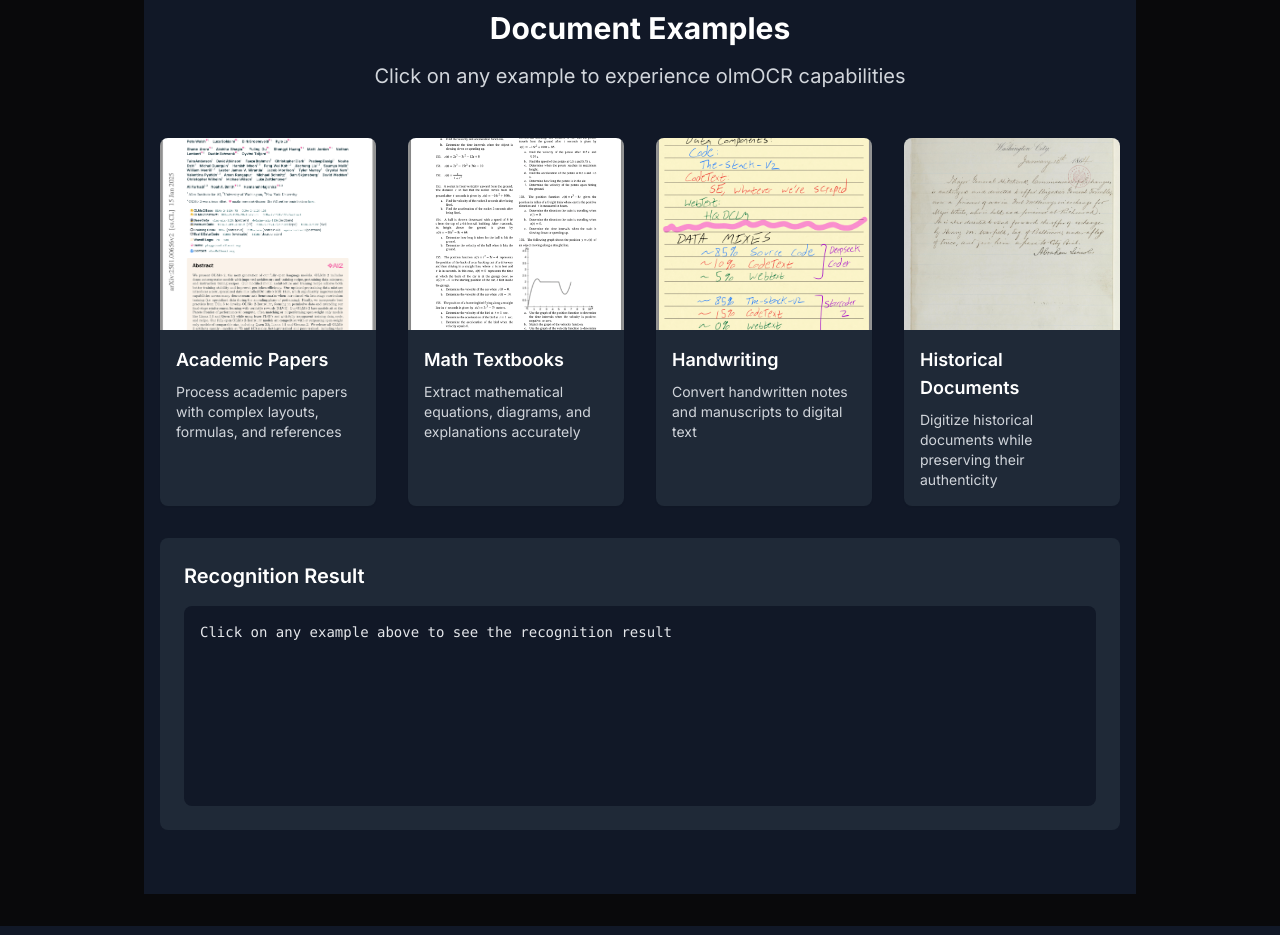
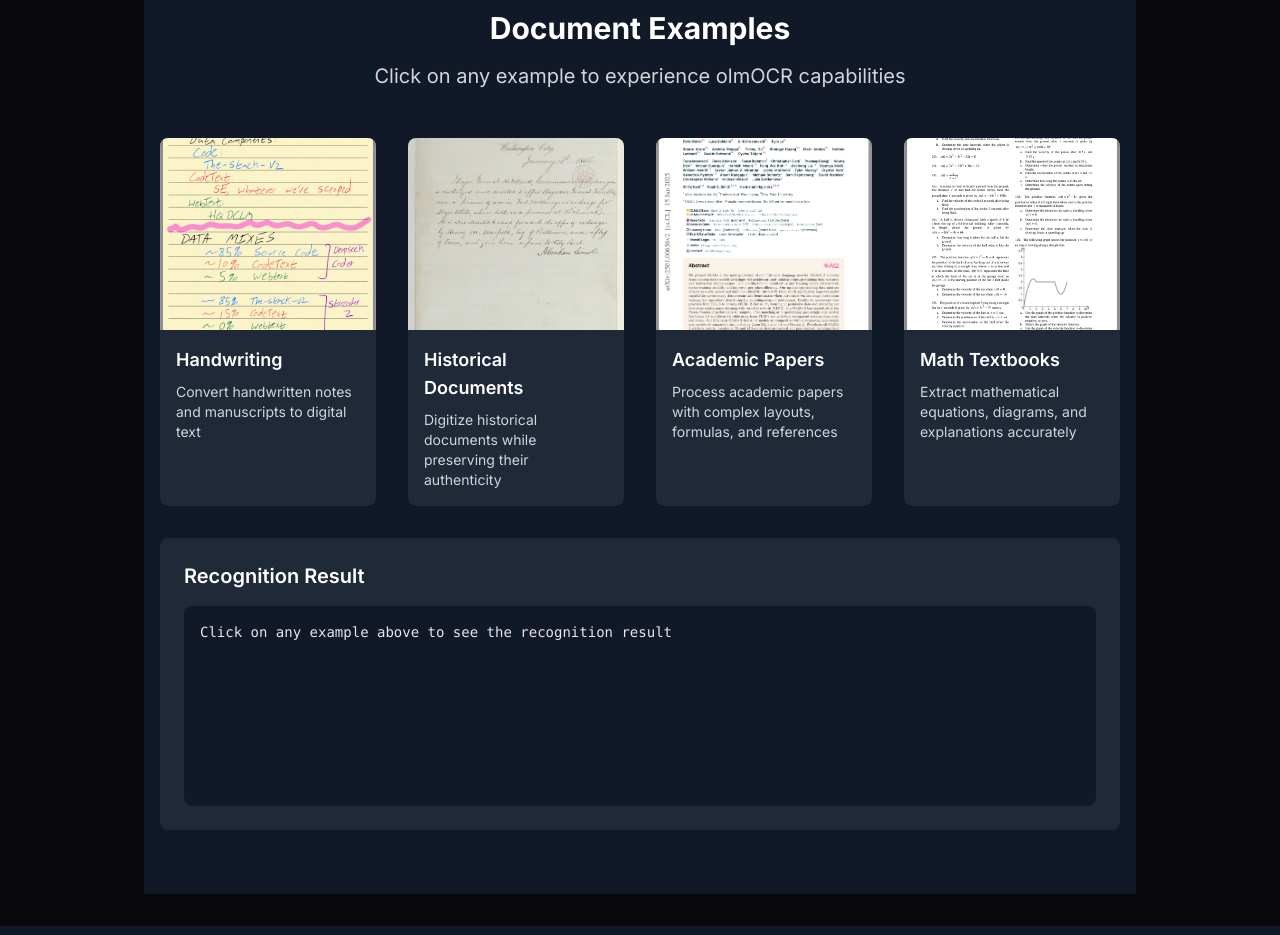
Before and after one commit to mj931554665/olmocr.im, a Next.js app: page / in a window 1280 px wide. Shown: the part 940-1875 px from the top of the page. Built offline with nearby package versions, Linux system fonts and the light colour scheme.

Commit message:
feat: 调整示例图片顺序并添加滚动功能
1. 调整图片顺序：将手写文档和历史文件移到前面，将学术论文和数学教科书移到后面 2. 添加点击图片后自动滚动到结果区域的功能：添加 result-section ID，实现平滑滚动效果

```diff
--- a/src/components/Showcase.tsx
+++ b/src/components/Showcase.tsx
@@ -23,6 +23,18 @@ export default function Showcase({ locale = 'en' }: ShowcaseProps) {
       placeholder: 'Click on any example above to see the recognition result',
       cases: [
         {
+          id: 'handwriting',
+          title: 'Handwriting',
+          description: 'Convert handwritten notes and manuscripts to digital text',
+          image: '/showcase/handwriting.jpg'
+        },
+        {
+          id: 'historical',
+          title: 'Historical Documents',
+          description: 'Digitize historical documents while preserving their authenticity',
+          image: '/showcase/historical.jpg'
+        },
+        {
           id: 'academic',
           title: 'Academic Papers',
           description: 'Process academic papers with complex layouts, formulas, and references',
@@ -33,18 +45,6 @@ export default function Showcase({ locale = 'en' }: ShowcaseProps) {
           title: 'Math Textbooks',
           description: 'Extract mathematical equations, diagrams, and explanations accurately',
           image: '/showcase/math.jpg'
-        },
-        {
-          id: 'handwriting',
-          title: 'Handwriting',
-          description: 'Convert handwritten notes and manuscripts to digital text',
-          image: '/showcase/handwriting.jpg'
-        },
-        {
-          id: 'historical',
-          title: 'Historical Documents',
-          description: 'Digitize historical documents while preserving their authenticity',
-          image: '/showcase/historical.jpg'
         }
       ]
     },
@@ -58,6 +58,18 @@ export default function Showcase({ locale = 'en' }: ShowcaseProps) {
       placeholder: '点击上方任意示例查看识别结果',
       cases: [
         {
+          id: 'handwriting',
+          title: '手写文档',
+          description: '将手写笔记和手稿转换为数字文本',
+          image: '/showcase/handwriting.jpg'
+        },
+        {
+          id: 'historical',
+          title: '历史文件',
+          description: '数字化历史文档的同时保持其真实性',
+          image: '/showcase/historical.jpg'
+        },
+        {
           id: 'academic',
           title: '学术论文',
           description: '处理包含复杂排版、公式和参考文献的学术论文',
@@ -68,18 +80,6 @@ export default function Showcase({ locale = 'en' }: ShowcaseProps) {
           title: '数学教科书',
           description: '准确提取数学方程式、图表和解释说明',
           image: '/showcase/math.jpg'
-        },
-        {
-          id: 'handwriting',
-          title: '手写文档',
-          description: '将手写笔记和手稿转换为数字文本',
-          image: '/showcase/handwriting.jpg'
-        },
-        {
-          id: 'historical',
-          title: '历史文件',
-          description: '数字化历史文档的同时保持其真实性',
-          image: '/showcase/historical.jpg'
         }
       ]
     }
@@ -94,6 +94,12 @@ export default function Showcase({ locale = 'en' }: ShowcaseProps) {
       setLoading(true);
       setSelectedTitle(title);
       setResult(''); // 清空之前的结果
+
+      // 滚动到结果区域
+      const resultSection = document.getElementById('result-section');
+      if (resultSection) {
+        resultSection.scrollIntoView({ behavior: 'smooth' });
+      }
 
       const response = await fetch(imagePath);
       const blob = await response.blob();
@@ -169,7 +175,7 @@ export default function Showcase({ locale = 'en' }: ShowcaseProps) {
           ))}
         </div>
 
-        <div className="bg-white dark:bg-gray-800 rounded-lg p-6 mt-8">
+        <div id="result-section" className="bg-white dark:bg-gray-800 rounded-lg p-6 mt-8">
           <div className="flex justify-between items-center mb-4">
             <h3 className="text-xl font-semibold text-gray-900 dark:text-white">
               {selectedTitle || text.resultTitle}
```
